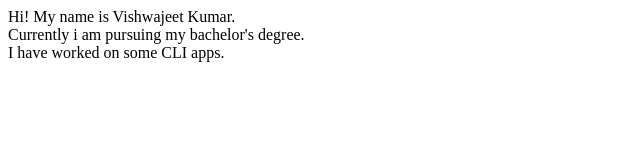
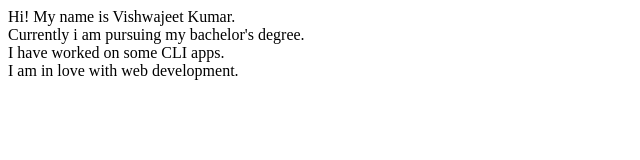
Before and after one commit to vishwajeet7456/vishwajeet-portfolio, a plain HTML site: page index.html in a window 1280 px wide. Shown: the whole page, without its empty margins (0-640 px from the left). Drawn offline with Linux system fonts and the light colour scheme.

Commit message:
updated text

```diff
--- a/index.html
+++ b/index.html
@@ -11,5 +11,7 @@
     Currently i am pursuing my bachelor's degree.<br>
 
     I have worked on some CLI apps.
+    <br>
+    I am in love with web development.
 </body>
 </html>
```
